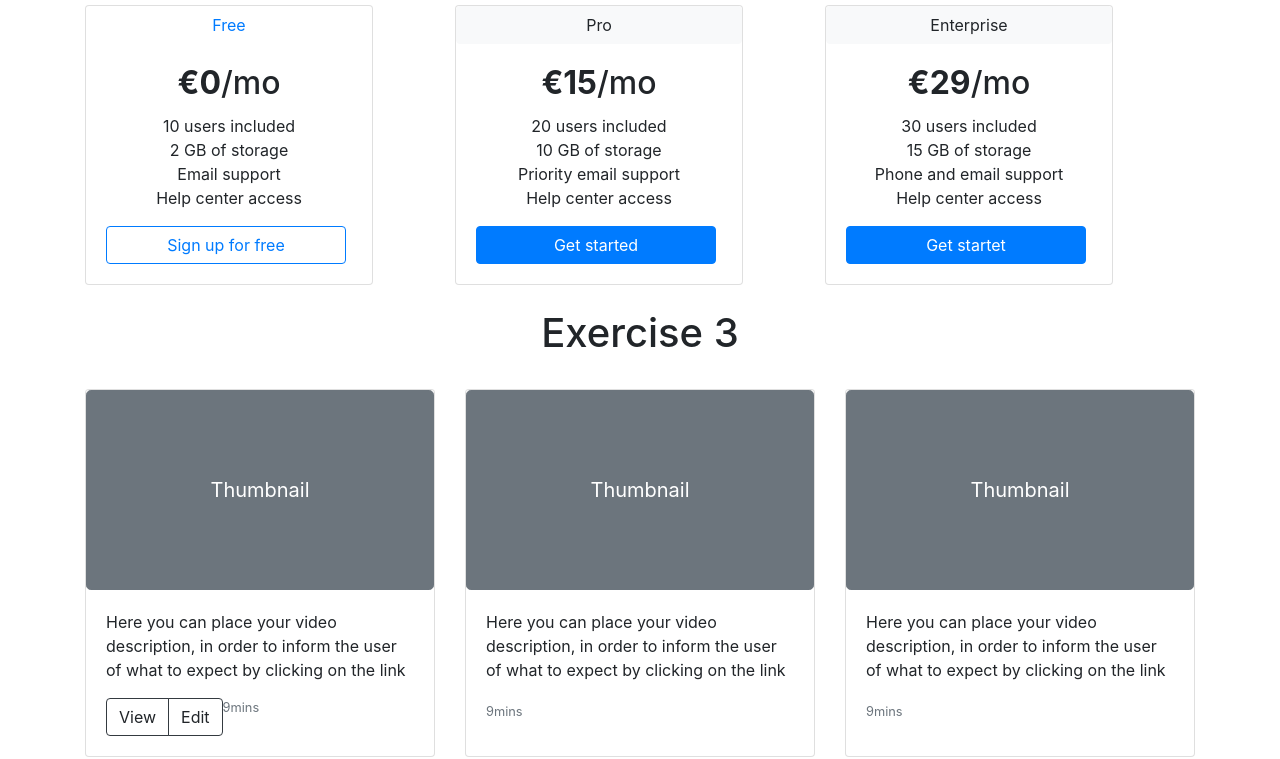
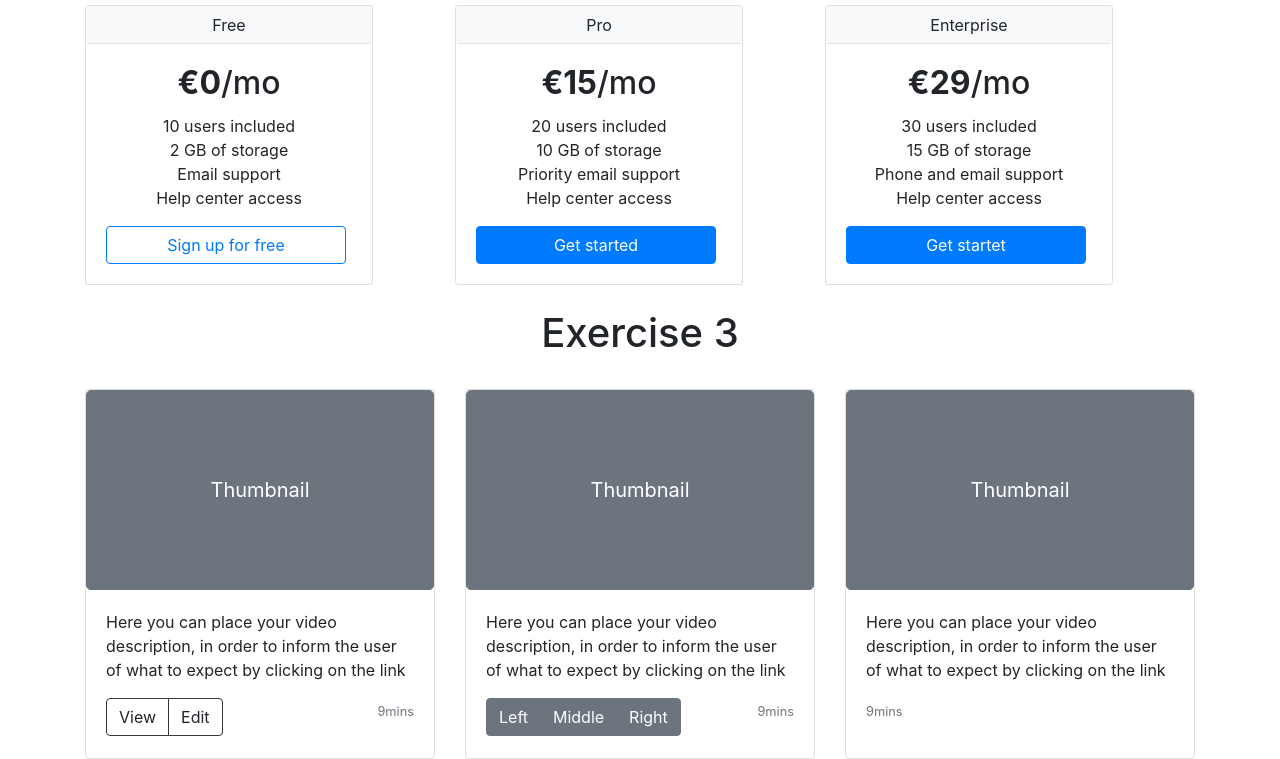
Before and after one commit to edwardTunkl/M2-D8-Landing-page, a plain HTML site: page index.html in a window 1280 px wide. Shown: the part 689-1448 px from the top of the page. Drawn offline with nearby package versions, Linux system fonts and the light colour scheme.

Commit message:
EX3 update

```diff
--- a/index.html
+++ b/index.html
@@ -33,7 +33,7 @@
 
         <div class="btn btn-group">
 
-        <div class="text-center text-white rounded-left d-flex align-items-center d-flex justify-content-center" style="height: 400px; width: 400px; background-color: rgb(101, 189, 101); border: 3px solid black; ;" role="group" aria-label="...">
+        <div class="text-center text-white rounded-left d-flex align-items-center d-flex justify-content-center" style="height: 400px; width: 400px; background-color: rgb(101, 189, 101); border: 3px solid black; border-top-left-radius: 20px;" role="group" aria-label="...">
           <div>
           <p>
             First Column <br>
@@ -79,12 +79,11 @@
 
     <div class="container">
         <h1 class="text-center pt-4 pb-4">Exercise 2</h1>
-
       <div class="container">
         <div class="row px-0">
         <div class="col px-0">
         <div class="card" style="width: 18rem;">
-          <button type="button" class=" btn btn-link">Free</button>
+          <button type="button" class=" btn btn-light border-bottom">Free</button>
           <div class="card-body">
             <h2 class="card-title text-center"><span style="font-weight: bolder;">€0</span>/mo</h2>
             <p class="card-text text-center">10 users included <br> 2 GB of storage <br> Email support <br> Help center access</p>
@@ -94,7 +93,7 @@
       </div>
       <div class="col px-0">
         <div class="card" style="width: 18rem;">
-          <button type="button" class="btn btn-light">Pro</button>
+          <button type="button" class="btn btn-light border-bottom">Pro</button>
           <div class="card-body">
             <h2 class="card-title text-center"><span style="font-weight: bolder;">€15</span>/mo</h2>
             <p class="card-text text-center">20 users included <br> 10 GB of storage <br> Priority email support <br> Help center access</p>
@@ -104,7 +103,7 @@
       </div>
       <div class="col px-0">
         <div class="card" style="width: 18rem;">
-        <button type="button" class="btn btn-light">Enterprise</button>
+        <button type="button" class="btn btn-light border-bottom">Enterprise</button>
         <div class="card-body">
           <h2 class="card-title text-center"><span style="font-weight: bolder;">€29</span>/mo</h2>
           <p class="card-text text-center">30 users included <br> 15 GB of storage <br> Phone and email support <br> Help center access</p>
@@ -117,6 +116,8 @@
     </div>
 
 
+    <!-- Exercise 3 -->
+
 <div class="container">
         <h1 class="text-center pt-4 pb-4">Exercise 3</h1>
 
@@ -125,12 +126,16 @@
             <button type="button" class="btn btn-secondary btn-lg" style="height : 200px">Thumbnail</button>
             <div class="card-body">
               <p class="card-text ">Here you can place your video description, in order to inform the user of what to expect by clicking on the link</p>
-              <div class="d-flex" >
-              <div class="btn-group" role="group" aria-label="Basic example">
+              <div class="row">
+                <div class="col">
+              <div class="btn-group " role="group" aria-label="Basic example">
                 <button type="button" class="btn btn-white border-dark">View</button>
                 <button type="button" class="btn btn-white border-dark">Edit</button>
               </div >
-              <p class="card-text d-inline-flex d-flex justify-content-end"><small class="text-muted">9mins</small></p>
+              </div>
+              <div class="col d-flex justify-content-end ">
+              <p><small class="text-muted">9mins</small></p>
+            </div>
             </div>
             </div>
           </div>
@@ -139,7 +144,16 @@
             <div class="card-body">
               <p class="card-text">Here you can place your video description, in order to inform the user of what to expect by clicking on the link</p>
 
-              <p class="card-text"><small class="text-muted">9mins</small></p>
+              <div class="d-flex">
+                <div class="btn-group" role="group" aria-label="Basic example">
+                  <button type="button" class="btn btn-secondary">Left</button>
+                  <button type="button" class="btn btn-secondary">Middle</button>
+                  <button type="button" class="btn btn-secondary">Right</button>
+                </div>
+              <span class="ml-auto">
+                <p class="card-text"><small class="text-muted">9mins</small></p>
+              </span>
+              </div>
             </div>
           </div>
           <div class="card">
```
